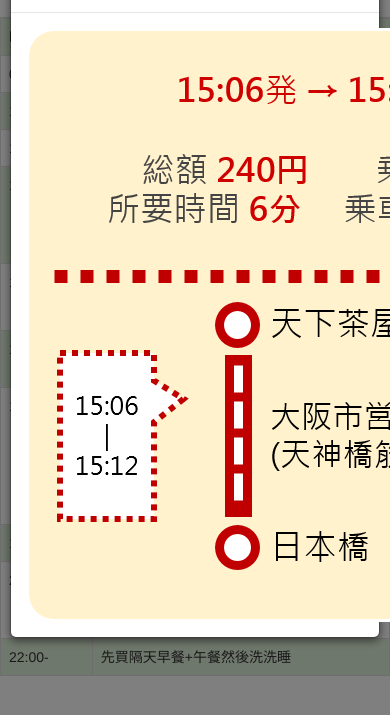
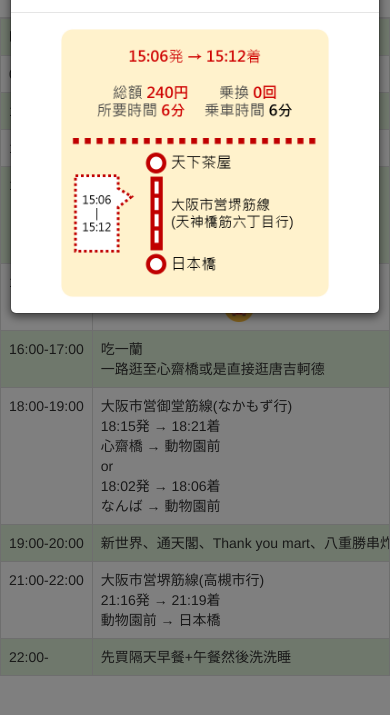
Before and after one commit to KarenChien/My-creation, a plain HTML site: page Travel/day1.html in a window 390 px wide. Both pictures are taken after a click on the picture 239 px from the left and 362 px from the top of the page. Shown: the part 55-770 px from the top of the page. Drawn offline with nearby package versions, Linux system fonts and the light colour scheme.

Commit message:
Add files via upload

```diff
--- a/Travel/css/main.css
+++ b/Travel/css/main.css
@@ -2,15 +2,12 @@
     height: 30px;
     width: 30px;
 }
-@media (max-width: 768px) {
 .road{
 display: block;
   margin: auto;
-    width: auto;
-    height: auto;
+    width: 80%;
+    height: 80%;
 }
-}
-
 .navbar-default {
   margin-bottom: 0;
 }
```
